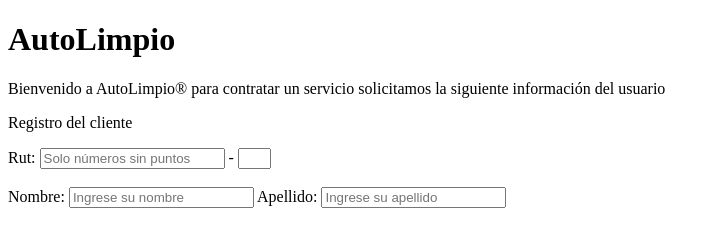
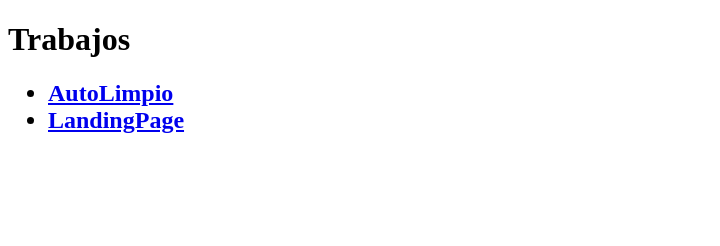
Before and after one commit to FernandoObreque/FernandoObreque.github.io, a plain HTML site: page index.html in a window 1280 px wide. Shown: the whole page, without its empty margins (0-720 px from the left). Drawn offline with Linux system fonts and the light colour scheme.

Commit message:
Es una especie de interfaz entre comillas para ver los proyectos

```diff
--- a/index.html
+++ b/index.html
@@ -1,31 +1,15 @@
-<!DOCTYPE html>
-<html lang="es-la">
-<head>
-    <meta charset="UTF-8">
-    <meta http-equiv="X-UA-Compatible" content="IE=edge">
-    <meta name="viewport" content="width=device-width, initial-scale=1.0">
-    <title>AutoLimpio</title>
-</head>
-<body>
-    <h1>AutoLimpio</h1>
-    <p>Bienvenido a AutoLimpio® para contratar un servicio solicitamos la siguiente
-        información del usuario</p>
-    <p>Registro del cliente</p>
-    <form>
-        <label for="RUT">Rut:</label>
-        <input type="text" id="RUT" name="RUT" placeholder="Solo números sin puntos" size="0"
-        required pattern="[0-9]" maxlength="8">
-    <form>
-        <label for="Dverificador">-</label>
-        <input type="text" id="Dverificador" name="Dverificador" maxlength="1" size="1">
-    </form> <br>
-    <form>
-        <label for="Nombre">Nombre:</label>
-        <input type="text" id="Nombre" name="Nombre" placeholder="Ingrese su nombre" maxlength="30"/>
-     <form>
-        <label for="Apellido">Apellido:</label>
-        <input type="text" id="Apellido" name="Apellido" placeholder="Ingrese su apellido" maxlength="30"/>
-     </form>
+<!doctype html>
+<html>
+    <head>
+        <meta charset="utf-8" />
+        <title>FernandoObreque</title>
+    </head>
+    <body>
+        <h1>Trabajos</h1>
+        <ul> <h2>
+                    <li> <a target="_blank" href="https://fernandoobreque.github.io/autolimpio">AutoLimpio</a> </li>
+                    <li> <a target="_blank" href="https://fernandoobreque.github.io/landingpage">LandingPage</a> </li>
 
-</body>
+        </ul> </h2>
+    </body>
 </html>
```
Also changed, not shown: desafio.html (deleted).
